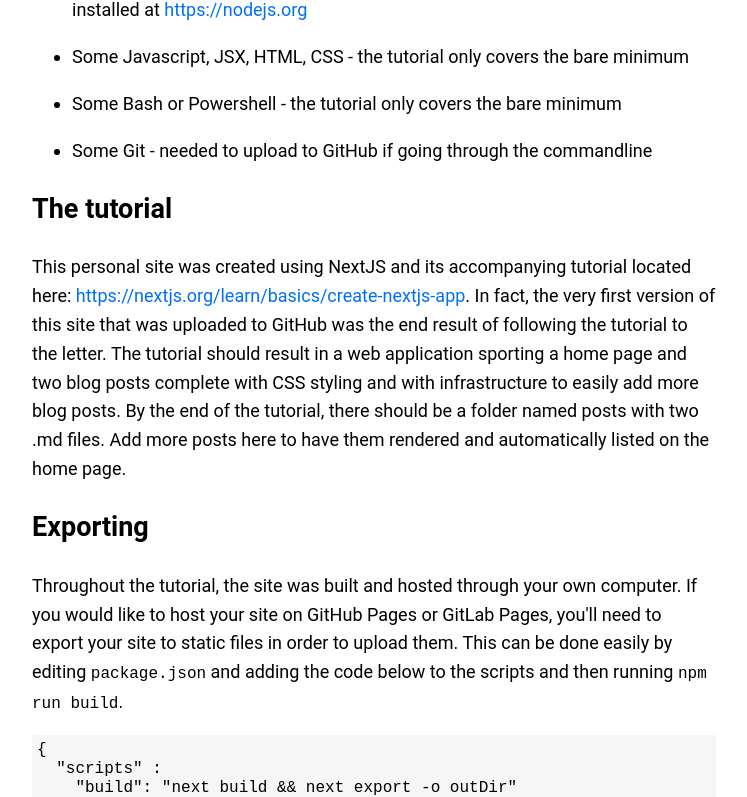
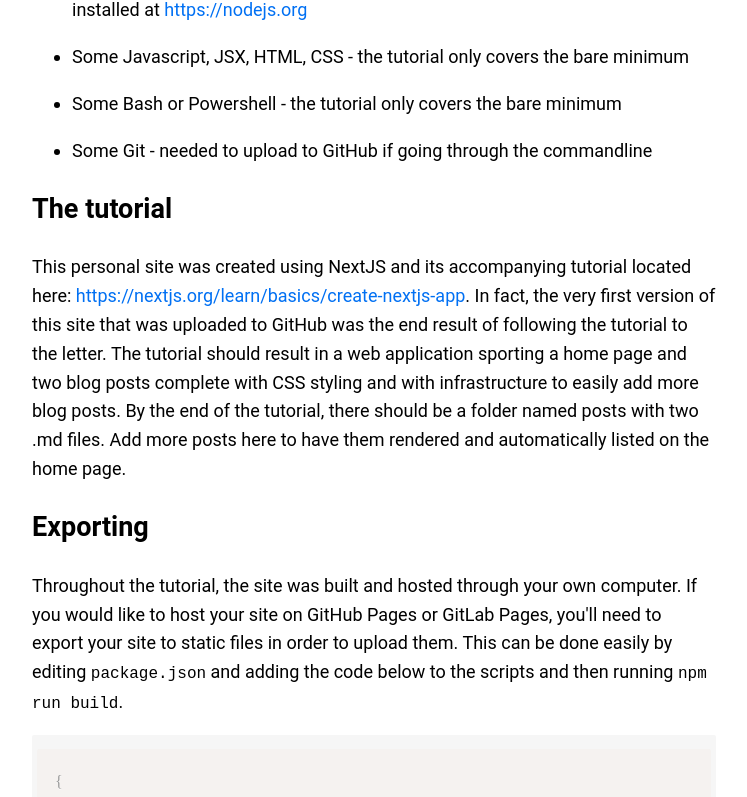
Before and after one commit to tonanth/personal-site, a Next.js app: page /posts/hello-world in a window 1280 px wide. Shown: the part 879-1676 px from the top of the page, without its empty margins (266-1013 px from the left). Built offline with nearby package versions, Linux system fonts and the light colour scheme.

Commit message:
Add syntax highlighting to react-markdown

```diff
--- a/pages/posts/[id].js
+++ b/pages/posts/[id].js
@@ -1,3 +1,5 @@
+// @ts-nochecks
+
 import Layout from '../../components/layout';
 import { getAllPostIds, getPostData } from '../../lib/posts';
 import Head from 'next/head';
@@ -6,7 +8,8 @@
 import styles from '../../styles/article.module.scss'
 import ReactMarkdown from 'react-markdown';
 
-
+import { Prism as SyntaxHighlighter } from 'react-syntax-highlighter';
+import { darcula } from 'react-syntax-highlighter/dist/cjs/styles/prism'
 
 export async function getStaticProps({ params }) {
   const postData = await getPostData(params.id);
@@ -41,7 +44,42 @@
             {postData.description}
           </div>
         </div>
-        <ReactMarkdown className={styles.articlebody} children={postData.contentMarkdown} />
+
+
+        <ReactMarkdown className={styles.articlebody} children={postData.contentMarkdown}
+        components = {{
+          code({node, inline, className, children, ...props}) {
+            if (inline) {
+              return (
+                <code>{children}</code>
+              )
+            } else {
+              const match = /language-(\w+)/.exec(className || '');
+              const lang = match ? match[1] : 'none';
+              console.log(lang)
+              return (
+                <SyntaxHighlighter
+                  children={String(children).replace(/\n$/, '')}
+                  language={lang}
+                  codeTagProps={{style: {fontFamily: 'Fira Code'}}}
+                />
+              )
+            }
+            // return !inline && null ? (
+            //   <SyntaxHighlighter
+            //     children={String(children).replace(/\n$/, '')}
+            //     style={dark}
+            //     language={null}
+            //     PreTag="div"
+            //     {...props}
+            //   />
+            // ) : (
+            //   <code className={className} {...props}>
+            //     {children}
+            //   </code>
+            // )
+          }
+        }} />
         {/* <div className={styles.articlebody} dangerouslySetInnerHTML={{ __html: postData.contentHtml }} /> */}
       </article>
     </Layout>
```
